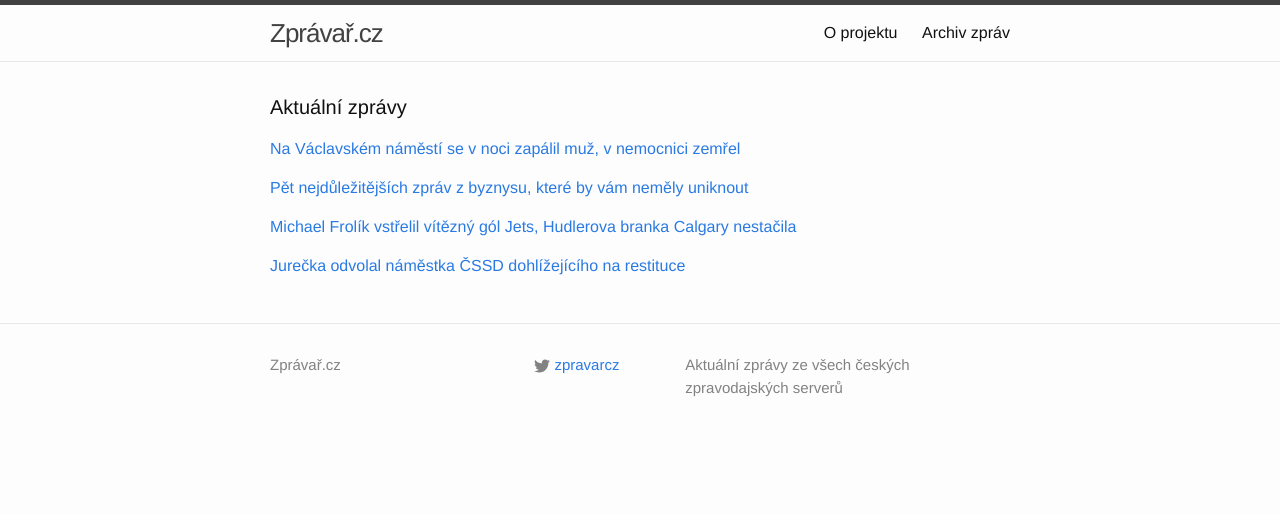
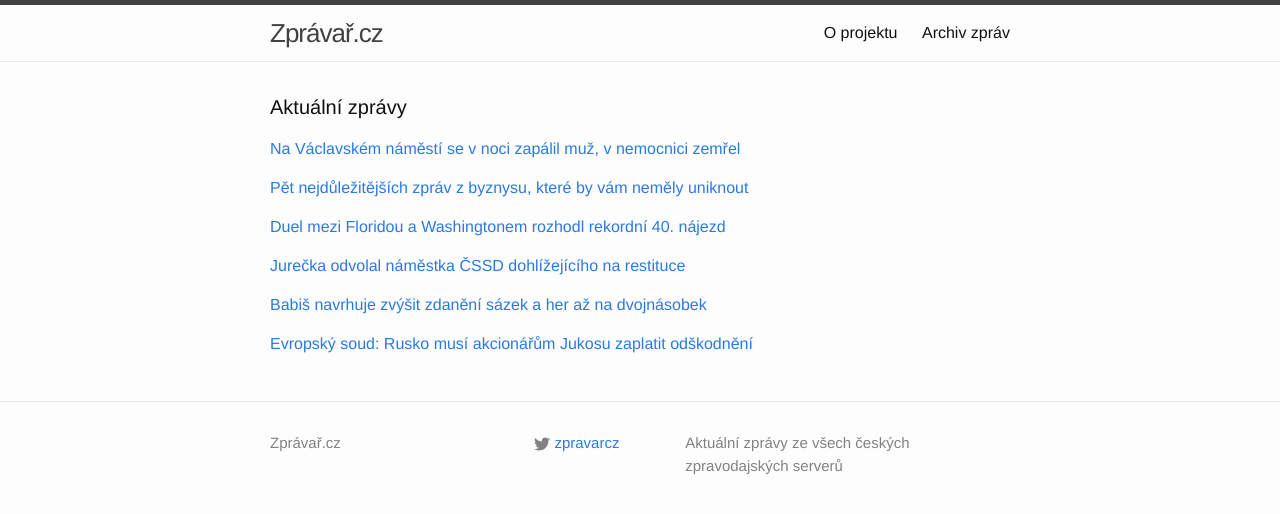
Before and after one commit to adliska/zpravar, a Jekyll site: the page built from index.html, in a window 1280 px wide. Shown: the top 514 px of the page. Built offline with Jekyll 4.4.1, drawn with Linux system fonts in a browser that asks for light colours.

Commit message:
zpravar news update

```diff
--- a/index.html
+++ b/index.html
@@ -8,6 +8,10 @@ layout: default
 <p><a href="javascript:;" onclick="toggle_visibility('zpravy0')">Na Václavském náměstí se v noci zapálil muž, v nemocnici zemřel</a></p>
 <div id="zpravy0" style="display:none">
 <ul>
+<li><a href=http://www.rozhlas.cz/_zprava/na-vaclavskem-namesti-se-v-noci-zapalil-muz-v-nemocnici-zemrel--1433519>Na Václavském náměstí se v noci zapálil muž, v nemocnici zemřel - www.rozhlas.cz</a></li>
+<li><a href=http://www.tyden.cz/rubriky/domaci/na-vaclavskem-namesti-se-zapalil-muz-v-nemocnici-zemrel_327550.html>Na Václavském náměstí se zapálil muž. V nemocnici zemřel - www.tyden.cz</a></li>
+<li><a href=http://www.novinky.cz/krimi/356573-na-vaclavskem-namesti-se-upalil-muz.html>Na Václavském náměstí se upálil muž  - www.novinky.cz</a></li>
+<li><a href=http://echo24.cz/a/wun23>Na Václavském náměstí se zapálil muž, v nemocnici zemřel - echo24.cz</a></li>
 <li><a href=http://www.ceskenoviny.cz/zpravy/zpravy/na-vaclavskem-namesti-se-v-noci-zapalil-muz-v-nemocnici-zemrel/1159827>Na Václavském náměstí se v noci zapálil muž, v nemocnici zemřel - www.ceskenoviny.cz</a></li>
 <li><a href=http://www.denik.cz/z_domova/na-vaclavskem-namesti-se-v-noci-pokusil-upalit-muz-20141217.html>Na Václavském náměstí se v noci pokusil upálit muž, je v kritickém stavu - www.denik.cz</a></li>
 <li><a href=http://domaci.ihned.cz/c1-63271770-na-vaclavskem-namesti-se-pokusil-upalit-muz-v-nemocnici-zemrel>Na Václavském náměstí se pokusil upálit muž. V nemocnici zemřel - domaci.ihned.cz</a></li>
@@ -31,9 +35,10 @@ layout: default
 <li><a href=http://www.financninoviny.cz/zpravodajstvi/zpravy/sazby-hypotek-klesly-opet-na-rekordni-minimum-2-44-procenta/1159801>Sazby hypoték klesly opět na rekordní minimum 2,44 procenta - www.financninoviny.cz</a></li>
 <li><a href=http://finance.idnes.cz/prumerne-urokove-sazby-hypotek-listopad-2014-fe8-/hypoindex.aspx?c=A141216_131412_hypoindex_zuk>Úrokové sazby hypoték míří na jih, praví finanční hantýrka - finance.idnes.cz</a></li>
 </ul>
-</div><p><a href="javascript:;" onclick="toggle_visibility('zpravy2')">Michael Frolík vstřelil vítězný gól Jets, Hudlerova branka Calgary nestačila</a></p>
+</div><p><a href="javascript:;" onclick="toggle_visibility('zpravy2')">Duel mezi Floridou a Washingtonem rozhodl rekordní 40. nájezd</a></p>
 <div id="zpravy2" style="display:none">
 <ul>
+<li><a href=http://www.sportovninoviny.cz/zpravy/duel-mezi-floridou-a-washingtonem-rozhodl-rekordni-40-najezd/1159831>Duel mezi Floridou a Washingtonem rozhodl rekordní 40. nájezd - www.sportovninoviny.cz</a></li>
 <li><a href=http://www.rozhlas.cz/_zprava/michael-frolik-vstrelil-vitezny-gol-jets-hudlerova-branka-calgary-nestacila--1433489>Michael Frolík vstřelil vítězný gól Jets, Hudlerova branka Calgary nestačila - www.rozhlas.cz</a></li>
 <li><a href=http://www.denik.cz/hokej/v-souboji-ceskych-golmanu-pomohl-pavelcovi-k-vyhre-frolik-20141217.html>V souboji českých gólmanů pomohl Pavelcovi k výhře Frolík - www.denik.cz</a></li>
 <li><a href=http://hokej.idnes.cz/hudler-a-frolik-se-zapsali-mezi-strelce-d93-/nhl.aspx?c=A141217_071939_nhl_Mkr>Hudler a Frolík se zapsali mezi střelce, Pavelec uspěl nad Neuvirthem - hokej.idnes.cz</a></li>
@@ -47,4 +52,19 @@ layout: default
 <li><a href=http://www.novinky.cz/domaci/356576-jurecka-vyrazil-namestka-pro-restituce-cssd-se-zlobi.html>Jurečka vyrazil náměstka pro restituce, ČSSD se zlobí - www.novinky.cz</a></li>
 <li><a href=http://zpravy.aktualne.cz/domaci/namestek-weis-na-statnim-pozemkovem-uradu-konci/r~545fb25285b311e4bdad0025900fea04/>Náměstek Weis na Státním pozemkovém úřadu končí - zpravy.aktualne.cz</a></li>
 </ul>
+</div><p><a href="javascript:;" onclick="toggle_visibility('zpravy4')">Babiš navrhuje zvýšit zdanění sázek a her až na dvojnásobek</a></p>
+<div id="zpravy4" style="display:none">
+<ul>
+<li><a href=http://www.denik.cz/ekonomika/babis-navrhuje-zvysit-zdaneni-sazek-a-her-az-na-dvojnasobek-20141217.html>Babiš navrhuje zvýšit zdanění sázek a her až na dvojnásobek - www.denik.cz</a></li>
+<li><a href=http://echo24.cz/a/wwaEi>Babiš chce zvýšit daň u hracích automatů na dvojnásobek - echo24.cz</a></li>
+<li><a href=http://ekonomika.idnes.cz/babis-navrhne-zdaneni-sazek-a-her-na-dvojnasobek-f58-/ekonomika.aspx?c=A141217_075713_ekonomika_skr>Babiš chce zvednout daň za sázky a automaty na dvojnásobek - ekonomika.idnes.cz</a></li>
+<li><a href=http://www.financninoviny.cz/zpravodajstvi/zpravy/babis-chce-zvysit-dan-u-hracich-automatu-na-dvojnasobek/1159842>Babiš chce zvýšit daň u hracích automatů na dvojnásobek - www.financninoviny.cz</a></li>
+</ul>
+</div><p><a href="javascript:;" onclick="toggle_visibility('zpravy5')">Evropský soud: Rusko musí akcionářům Jukosu zaplatit odškodnění</a></p>
+<div id="zpravy5" style="display:none">
+<ul>
+<li><a href=http://www.ceskatelevize.cz/ct24/ekonomika/295728-evropsky-soud-rusko-musi-akcionarum-jukosu-zaplatit-odskodneni/>Evropský soud: Rusko musí akcionářům Jukosu zaplatit odškodnění - www.ceskatelevize.cz</a></li>
+<li><a href=http://www.novinky.cz/zahranicni/evropa/356574-rusko-s-odvolanim-ve-strasburku-neuspelo-odskodne-za-jukos-ma-vyplatit.html>Rusko s odvoláním ve Štrasburku neuspělo, odškodné za Jukos má vyplatit - www.novinky.cz</a></li>
+<li><a href=http://www.ceskenoviny.cz/zpravy/zpravy/soud-zamitl-odvolani-ruska-vuci-odskodnemu-pro-akcionare-jukosu/1159804>Soud zamítl odvolání Ruska vůči odškodnému pro akcionáře Jukosu - www.ceskenoviny.cz</a></li>
+</ul>
 </div></div>
```
